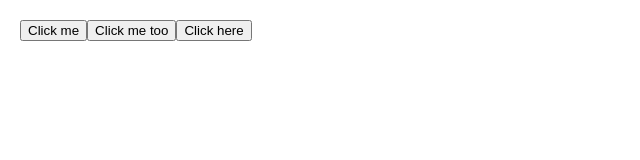
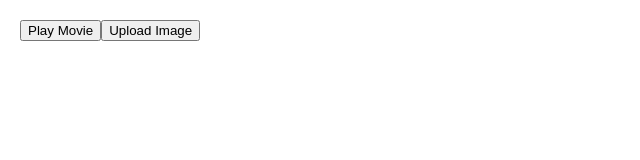
Before and after one commit to jimmycanosa/learning-react, a React (Create React App) app: page / in a window 1280 px wide. Shown: the top 160 px of the page, without its empty margins (0-640 px from the left). Built offline with nearby package versions, Linux system fonts and the light colour scheme.

Commit message:
feat: reading props in event handlers

```diff
--- a/src/responding-to-events/sample.js
+++ b/src/responding-to-events/sample.js
@@ -1,19 +1,12 @@
-export default function Button() {
-  function handleClick() {
-    alert('You clicked me!');
-  }
+function AlertButton({ message, children }) {
+  return <button onClick={() => alert(message)}>{children}</button>;
+}
 
+export default function ToolBar() {
   return (
-    <>
-      <button onClick={handleClick}>Click me</button>
-      <button
-        onClick={function handleClick() {
-          alert('You clicked me too!');
-        }}
-      >
-        Click me too
-      </button>
-      <button onClick={() => alert('Clicked')}>Click here</button>
-    </>
+    <div>
+      <AlertButton message='Playing'>Play Movie</AlertButton>
+      <AlertButton message='Uploading'>Upload Image</AlertButton>
+    </div>
   );
 }
```
Also changed, not shown: src/responding-to-events/sample1.js (added, +19 -0 lines).
